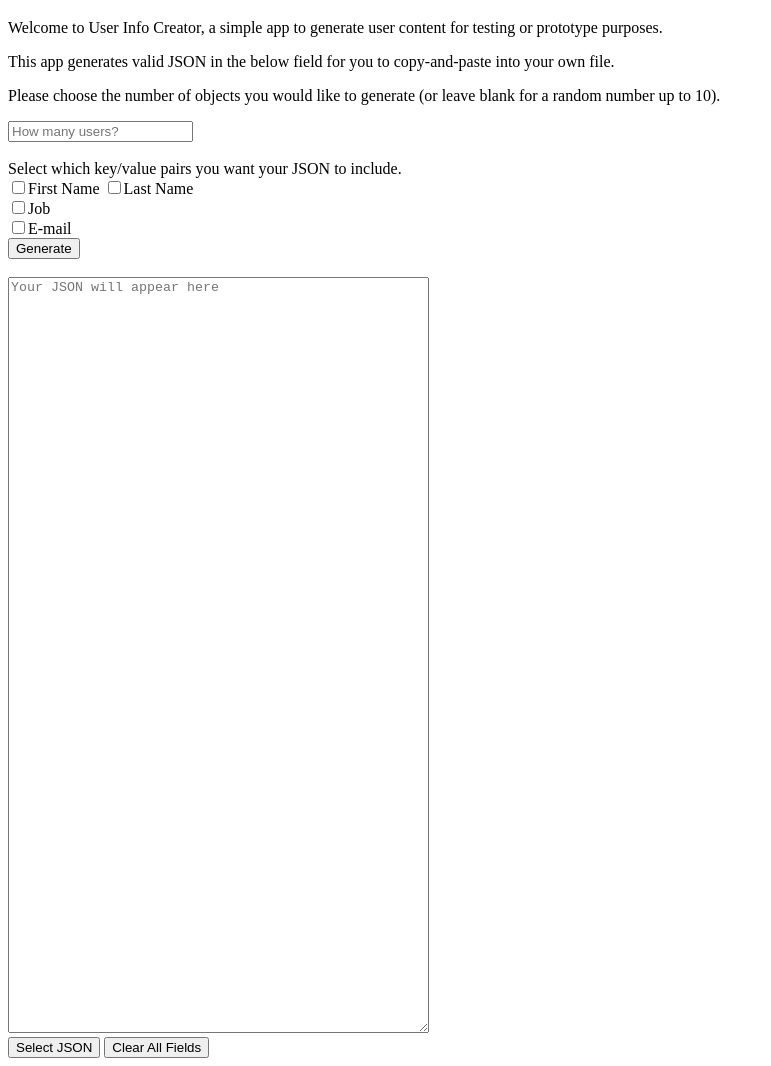
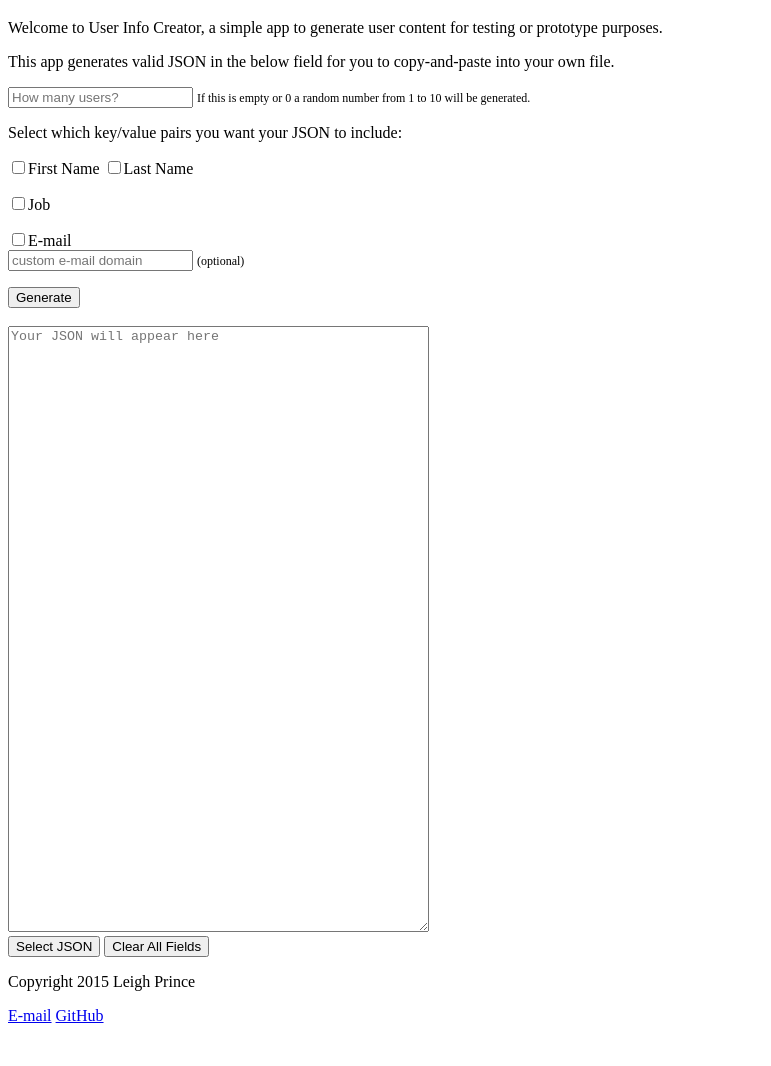
Before and after one commit to leighPri/InfoGenerator, a plain HTML site: page index.html in a window 1280 px wide. Shown: the part 61-1127 px from the top of the page, without its empty margins (0-771 px from the left). After the commit the page ends 1102 px from the top, so only its background shows below. Drawn offline with nearby package versions, Linux system fonts and the light colour scheme.

Commit message:
made a few tweaks to html added mostly empty (for now) css file

```diff
--- a/index.html
+++ b/index.html
@@ -1,7 +1,7 @@
 <!DOCTYPE html>
 <html>
 <head>
-
+<link rel="stylesheet" href="style.css" type="text/css">
 <title>User Info Creator</title>
 </head>
 <body>
@@ -10,23 +10,33 @@
   <h1>User Info Creator</h1>
 <p>Welcome to User Info Creator, a simple app to generate user content for testing or prototype purposes.</p>
 <p>This app generates valid JSON in the below field for you to copy-and-paste into your own file.</p>
-<p>Please choose the number of objects you would like to generate (or leave blank for a random number up to 10).</p>
 </div>
 
-<form name="content-form">
-  <input type="text" name="number" placeholder="How many users?" id="userNum"><br><br>
+<div class="jsonGen">
+  <div class="formOptions">
+    <form name="content-form">
+    <p><input type="text" name="number" placeholder="How many users?" id="userNum">
+      <span class="notes">If this is empty or 0 a random number from 1 to 10 will be generated.</span></p>
 
-  <label>Select which key/value pairs you want your JSON to include.</label><br>
-  <input type="checkbox" name="first-name" id="firstNameCheck">First Name
-  <input type="checkbox" name="last-name" id="lastNameCheck">Last Name<br>
-  <input type="checkbox" name="job" id="job">Job<br>
-  <input type="checkbox" name="email" id="email">E-mail<br>
+    <label>Select which key/value pairs you want your JSON to include:</label>
+    <p><input type="checkbox" name="first-name" id="firstNameCheck">First Name
+    <input type="checkbox" name="last-name" id="lastNameCheck">Last Name</p>
+    <p><input type="checkbox" name="job" id="job">Job</p>
+    <p><input type="checkbox" name="email" id="email">E-mail<br>
+    <input type="text" name="customEmail" id="customEmail" placeholder="custom e-mail domain"> <span class="notes">(optional)</span></p>
 
-  <input type="button" value="Generate" name="generateButton" id="generateButton"><br><br>
-<textarea id="outputArea" rows="50" cols="50" name="output" form="content-form" readonly="yes" placeholder="Your JSON will appear here"></textarea><br>
-<input type="button" value="Select JSON" name="selectButton" id="selectButton">
-<input type="button" value="Clear All Fields" name="clearButton" id="clearButton">
+    <input type="button" value="Generate" name="generateButton" id="generateButton"><br><br>
+  </div>
+  <textarea id="outputArea" rows="40" cols="50" name="output" form="content-form" readonly="yes" placeholder="Your JSON will appear here"></textarea><br>
+  <input type="button" value="Select JSON" name="selectButton" id="selectButton">
+  <input type="button" value="Clear All Fields" name="clearButton" id="clearButton">
 </form>
+
+<div class="footer">
+  <p>Copyright 2015 Leigh Prince</p>
+  <p><a href="mailto:leighprie@gmail.com">E-mail</a> <a href="https://github.com/leighPri/InfoGenerator">GitHub</a></p>
+</div>
+</div>
 
 <script src="https://ajax.googleapis.com/ajax/libs/jquery/1.11.3/jquery.min.js"></script>
 <script src="app.js"></script>
--- /dev/null
+++ b/style.css
@@ -0,0 +1,3 @@
+.notes {
+  font-size: .75em;
+}
```
Also changed, not shown: 1 other file.
